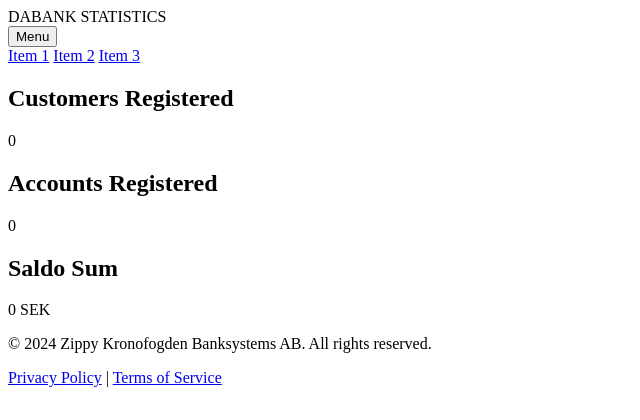
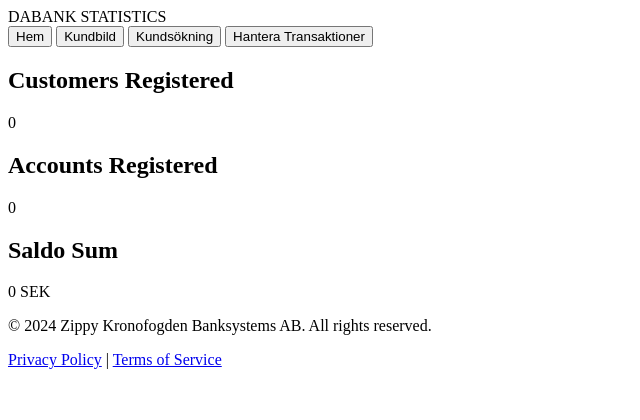
Before and after one commit to Zippy6666/episkt_bank_system, a Flask app: page / in a window 1280 px wide. Shown: the top 420 px of the page, without its empty margins (0-640 px from the left). Run offline with Flask 3, Linux system fonts and the light colour scheme; the visitor is signed in with stand-in values (Sample User, id 1); data that the repository does not hold is empty.

Commit message:
button fixish

```diff
--- a/app.py
+++ b/app.py
@@ -156,13 +156,13 @@ def kundbild() -> str:
 # =====================================================================
 
 
-@app.route("/kundbild", methods=["GET", "POST"])
+@app.route("/kundsokning", methods=["GET", "POST"])
 @login_required
 def kundsokning():
     data = dict(
         # något = "något",
     )
-    return render_template("kundbild.html", **data)
+    return render_template("kundsearch.html", **data)
 
 
 # =====================================================================
--- a/static/js/bank.js
+++ b/static/js/bank.js
@@ -1,4 +1,19 @@
-function menuButtonClick() {
+function homeButtonClick() {
+    let url = "/";
+    window.location.href = url;
+}
+
+function kundbildButtonClick() {
     let url = "/kundbild";
     window.location.href = url;
 }
+
+function kundsearchButtonClick() {
+    let url = "/kundsokning";
+    window.location.href = url;
+}
+
+function handleTransactionsButtonClick() {
+    let url = "/";
+    window.location.href = url;
+}
--- a/templates/index.html
+++ b/templates/index.html
@@ -17,14 +17,10 @@
 
             <div class="dropdown">
 
-                <button class="button" onclick="menuButtonClick()">Menu</button>
-
-                <div class="dropdown-content">
-                    <!-- Add your dropdown menu items here -->
-                    <a href="#">Item 1</a>
-                    <a href="#">Item 2</a>
-                    <a href="#">Item 3</a>
-                </div>
+                <button class="sidebutton" onclick="homeButtonClick()">Hem</button>
+                <button class="sidebutton" onclick="kundbildButtonClick()">Kundbild</button>
+                <button class="sidebutton" onclick="kundsearchButtonClick()">Kundsökning</button>
+                <button class="sidebutton" onclick="handleTransactionsButtonClick()">Hantera Transaktioner</button>
 
             </div>
 
--- a/templates/kundsearch.html
+++ b/templates/kundsearch.html
@@ -7,6 +7,7 @@
 
 
     <body>
+        <!-- <button class="button" onclick="menuButtonClick()">Menu</button> -->
     </body>
 
 
```
Also changed, not shown: todo.md (+3 -3 lines).
